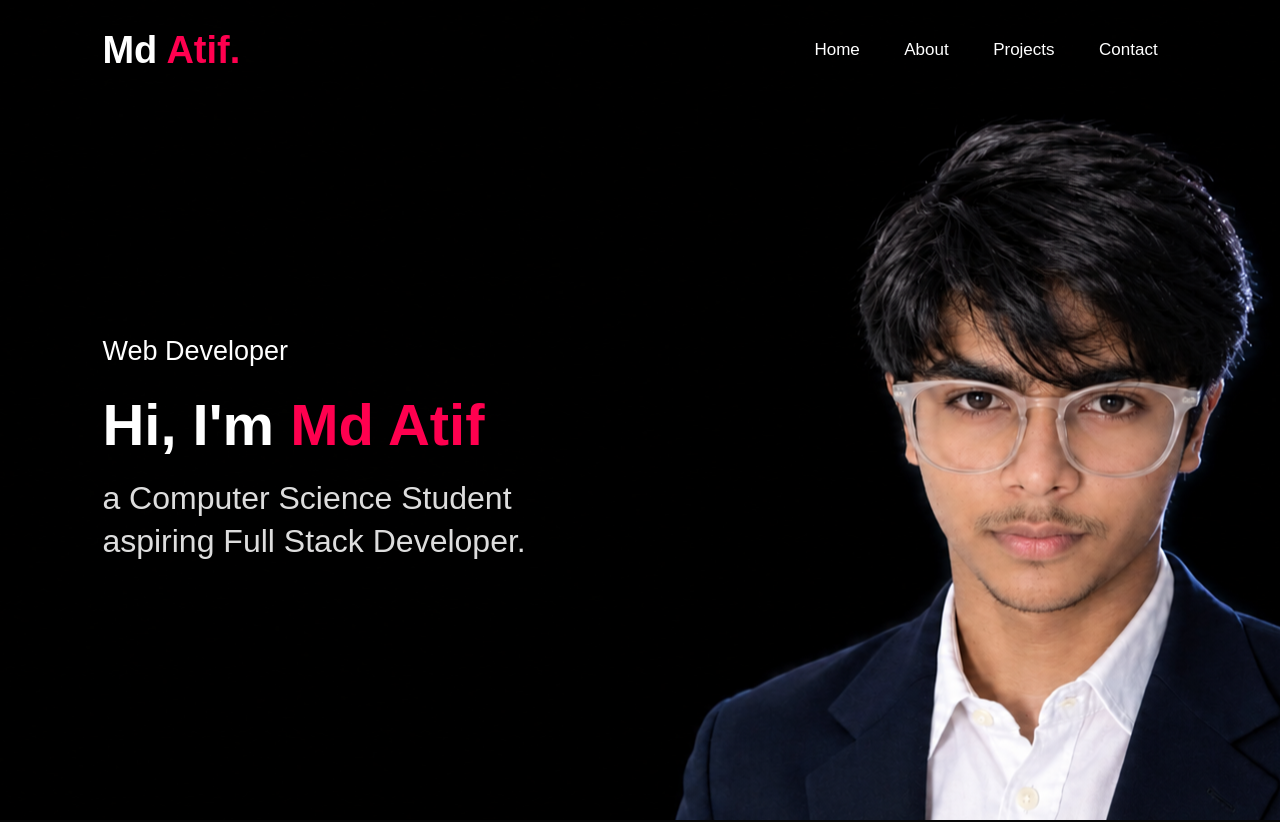
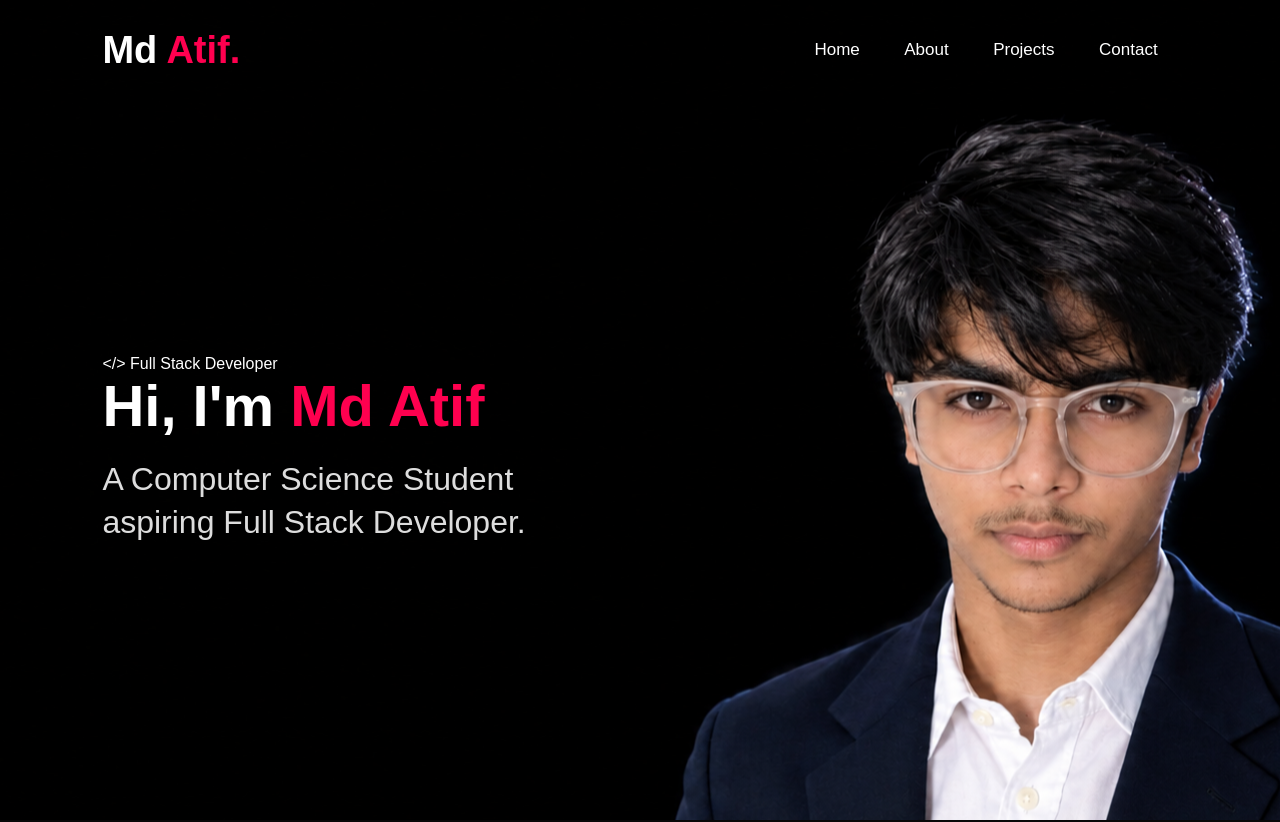
Before and after one commit to MdAtif07/Portfolio, a plain HTML site: page index.html in a window 1280 px wide. Shown: the top 822 px of the page. Drawn offline with Linux system fonts and the light colour scheme.

Commit message:
Update index.html

```diff
--- a/index.html
+++ b/index.html
@@ -38,14 +38,17 @@
         <div class="hero">
 
             <div class="header-text">
-                <p>Web Developer</p>
+                 <div class="developer-badge">
+                    <span class="code-icon">&lt;/&gt;</span>
+                    <span>Full Stack Developer</span>
+                </div>
 
                 <h1>
                     Hi, I'm <span>Md Atif</span>
                 </h1>
 
                 <h2>
-                    a Computer Science Student<br>
+                    A Computer Science Student<br>
                     aspiring Full Stack Developer.
                 </h2>
             </div>
```
